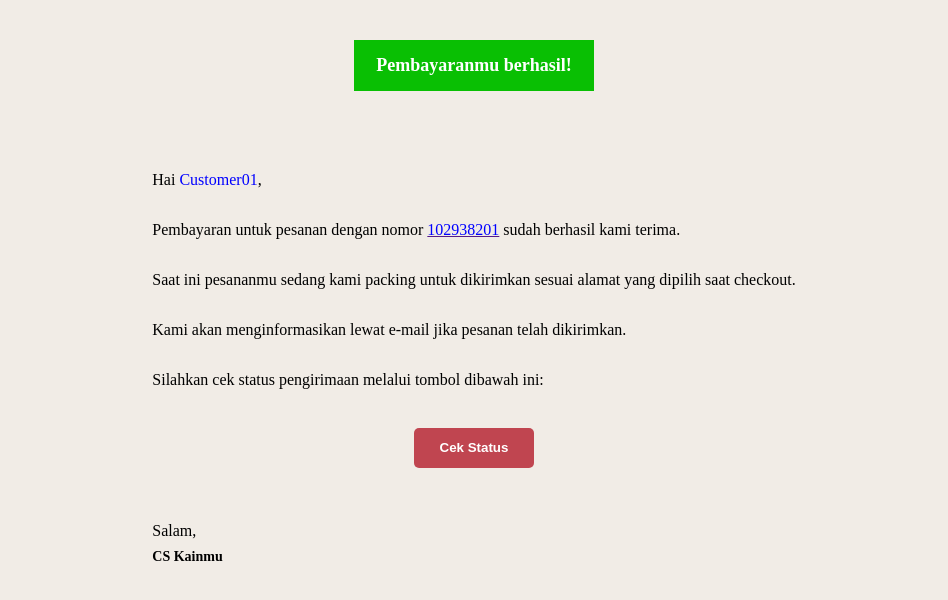
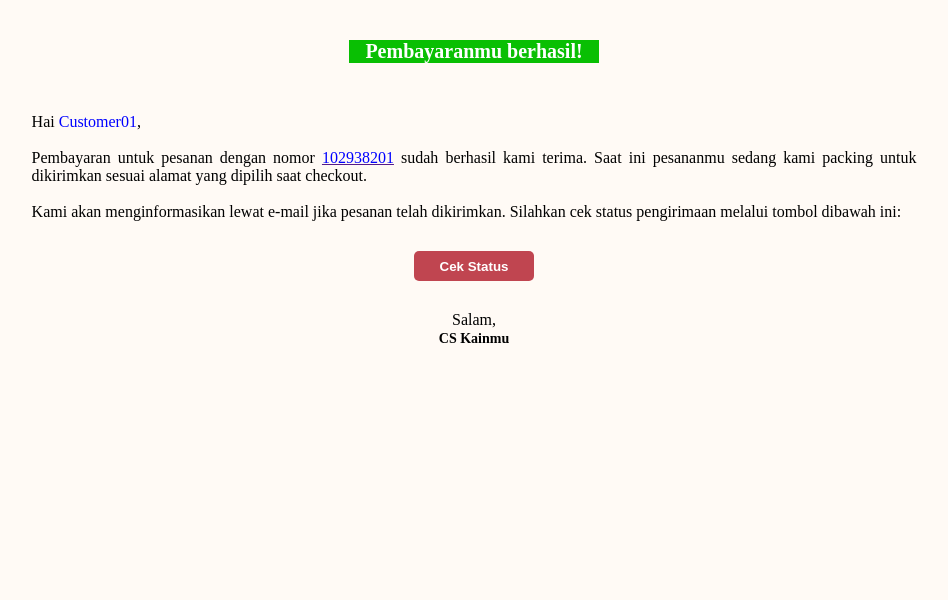
Before and after one commit to stefannyamalia9/template-email, a plain HTML site: page pembayaran-berhasil/index.html in a window 1280 px wide. Shown: the whole page, without its empty margins (166-1114 px from the left). Drawn offline with Linux system fonts and the light colour scheme.

Commit message:
perbaikan tanpa flex

```diff
--- a/pembayaran-berhasil/index.html
+++ b/pembayaran-berhasil/index.html
@@ -8,58 +8,29 @@
     <!-- <link rel="stylesheet" href="style.css"> -->
 </head>
 
-<body style="background-color:rgb(241, 236, 230); position:relative;">
-    <article style="margin: 0 auto;
-    margin-top: 20px;
-    display: flex;
-    flex-direction: column;
-    gap: 10px;
-    width: 70%;
-    justify-content: center;
-    align-items: center;">
-        <div class="title" style="font-size: 12px;
-        color: rgb(255, 255, 255);
-        background-color: rgb(9, 191, 3);
-        width: 240px;
-        text-align: center;
-        margin-top: 20px;">
-            <h1>Pembayaranmu berhasil!</h1>
-        </div>
-        <div class="message" style="line-height: 25px;
-        font-size: 16px;
-        display: flex;
-        flex-direction: column;
-        text-align: justify;
-        gap: 20px;
-        margin-top: 50px;">
-            <p>
-                Hai <Span class="link-name" style="color: blue;
-                font-weight: 500;">Customer01</Span>,<br /><br />
-                Pembayaran untuk pesanan dengan nomor <a href=""><span class="link" style="color: blue;
-                    font-weight: 500;">102938201</span></a> sudah berhasil
-                kami terima. <br /><br />
+<body style="background-color:rgb(255, 250, 245);width:auto;">
+    <h1
+        style="margin:0 auto;font-size:20px;color:rgb(255, 255, 255);background-color:rgb(9, 191, 3);width:250px;text-align:center;margin-top:40px;">
+        Pembayaranmu berhasil!</h1>
+    <p style="margin-left:15%;margin-right:15%;font-size:16px;text-align:justify;margin-top:50px;">
+        Hai <span class="link-name" style="color:blue;font-weight:500;">Customer01</span>,<br /><br />
+        Pembayaran untuk pesanan dengan nomor <a href=""><span class="link"
+                style="color:blue;font-weight:500;">102938201</span></a> sudah berhasil
+        kami terima.
         Saat ini pesananmu sedang kami packing untuk dikirimkan sesuai alamat yang dipilih saat checkout.
         <br /><br />
-                Kami akan menginformasikan lewat e-mail jika pesanan telah dikirimkan. <br /><br />
+        Kami akan menginformasikan lewat e-mail jika pesanan telah dikirimkan.
         Silahkan cek status pengirimaan melalui tombol dibawah ini:
     </p>
-            <button class="primary-btn" style="align-self: center;
-            height: 40px;
-            width: 120px;
-            border-radius: 5px;
-            background-color: rgb(192, 69, 80);
-            color: white;
-            border: none;
-            font-weight: 600;">Cek Status</button>
-
-            <p class="p-cs" style="margin-top: 30px;">
+    <div style="text-align: center;margin-top:30px;">
+        <button
+            style="height:30px;width:120px;border-radius:5px;background-color:rgb(192, 69, 80);color:white;border:none;font-weight:600;">Cek
+            Status</button>
+    </div>
+    <p style="text-align:center;margin:0 auto;margin-top:30px;">
         Salam, <br />
-                <span class="link-cs" style="color: black;
-                font-size: 14px;
-                font-weight: 600;">CS Kainmu</span>
+        <span class="link-cs" style="color:black;font-size: 14px;font-weight:600;">CS Kainmu</span>
     </p>
-        </div>
-    </article>
 </body>
 
 </html>
```
Lines whose indentation alone changed are shown as unchanged.
